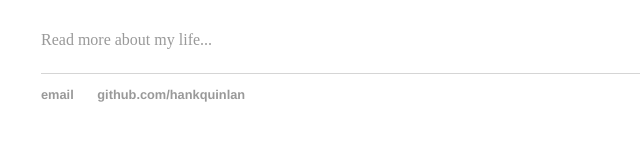
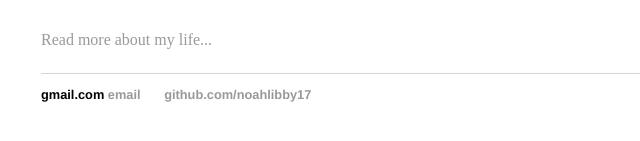
Before and after one commit to noahlibby17/noahlibby.com, a Jekyll site: the page built from index.html, in a window 1280 px wide. Shown: the part 166-307 px from the top of the page, without its empty margins (151-791 px from the left). Built offline with Jekyll 4.4.1, drawn with Linux system fonts in a browser that asks for light colours.

Commit message:
Update default.html

```diff
--- a/_layouts/default.html
+++ b/_layouts/default.html
@@ -20,9 +20,9 @@
 
 			</div><!-- /.container -->
 			<footer>
-	    		<ul>
-	        		<li><a href="mailto:hankquinlanhub@gmail.com">email</a></li>
-	        		<li><a href="https://github.com/hankquinlan">github.com/hankquinlan</a></li>
+	    		<ul>gmail.com
+	        		<li><a href="mailto:noahwlibby@gmail.com">email</a></li>
+	        		<li><a href="https://github.com/noahlibby17">github.com/noahlibby17</a></li>
 				</ul>
 			</footer>
 		</body>
```
